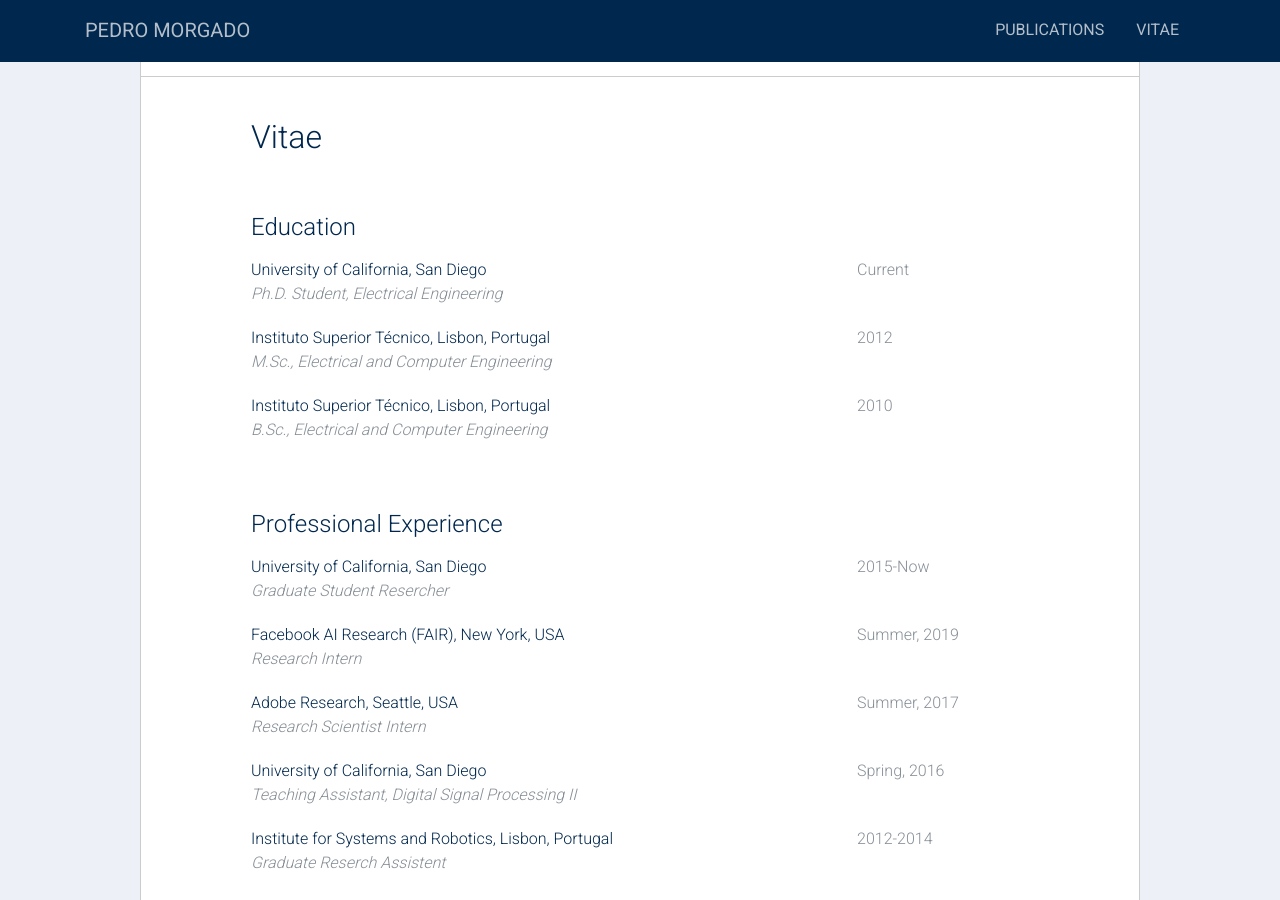
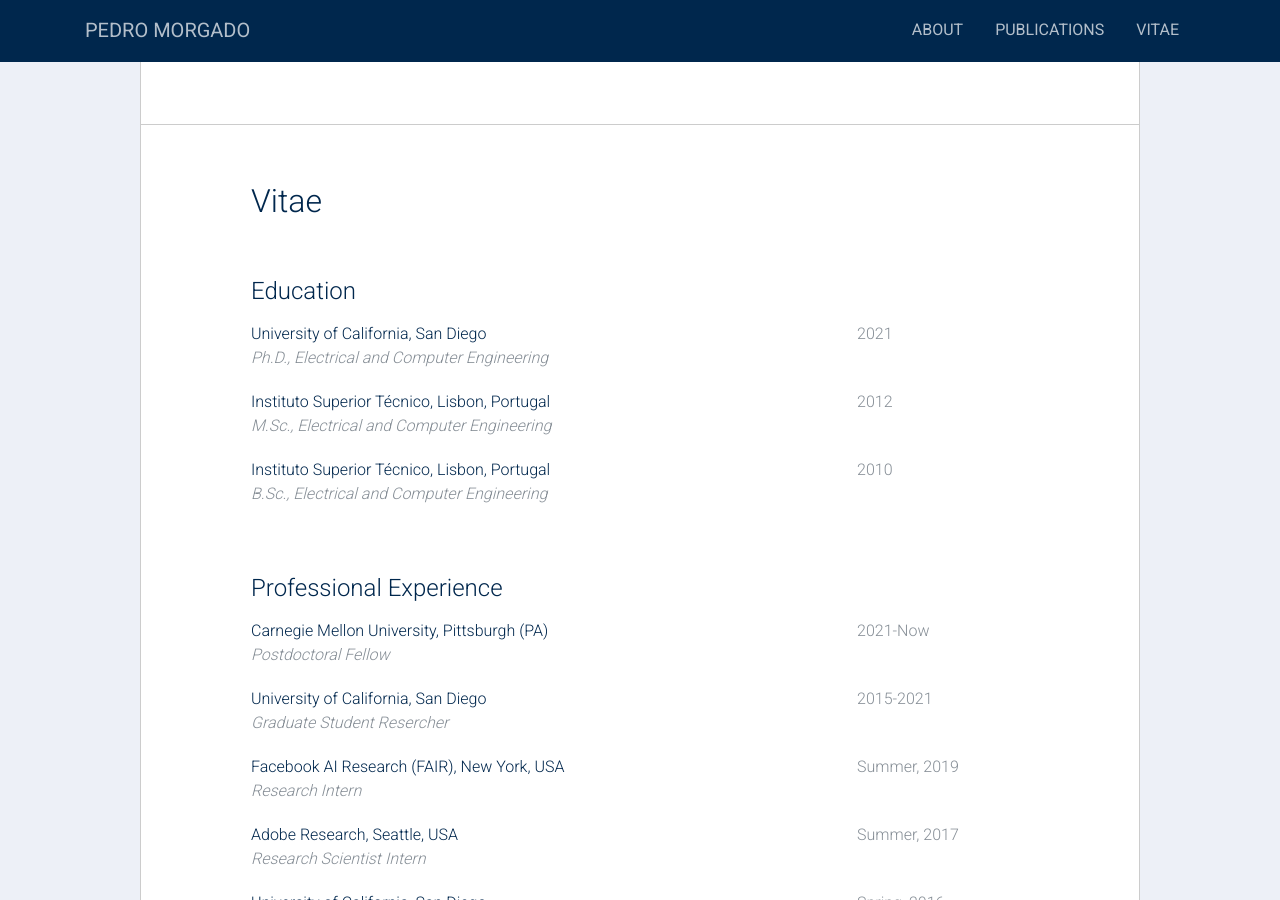
Before and after one commit to wqtwjt1996/wqtwjt1996.github.io, a Jekyll site: the page built from index.markdown, in a window 1280 px wide and 900 px high, scrolled down 3762 px. Built offline with Jekyll 4.4.1, drawn with Linux system fonts in a browser that asks for light colours; a style sheet for code colours, icons or effects is not loaded.

Commit message:
update vitae

```diff
--- a/_data/education.yaml
+++ b/_data/education.yaml
@@ -1,6 +1,6 @@
-- position: Ph.D. Student, Electrical Engineering
+- position: Ph.D., Electrical and Computer Engineering
   institution: University of California, San Diego
-  time: Current
+  time: 2021
 
 - position: M.Sc., Electrical and Computer Engineering
   institution: Instituto Superior Técnico, Lisbon, Portugal
--- a/_data/work.yaml
+++ b/_data/work.yaml
@@ -1,6 +1,10 @@
+- position: Postdoctoral Fellow
+  institution: Carnegie Mellon University, Pittsburgh (PA)
+  time: 2021-Now
+
 - position: Graduate Student Resercher
   institution: University of California, San Diego
-  time: 2015-Now
+  time: 2015-2021
 
 - position: Research Intern
   institution: Facebook AI Research (FAIR), New York, USA
--- a/_layouts/home.html
+++ b/_layouts/home.html
@@ -42,15 +42,15 @@
 <!-- Navigation -->
 <nav class="navbar navbar-expand-lg navbar-light fixed-top" id="mainNav">
   <div class="container">
-    <a class="navbar-brand js-scroll-trigger" href="#page-top">Pedro Morgado</a>
+    <a class="navbar-brand js-scroll-trigger" href="#about">Pedro Morgado</a>
     <button class="navbar-toggler navbar-toggler-right navbar-dark" type="button" data-toggle="collapse" data-target="#navbarResponsive" aria-controls="navbarResponsive" aria-expanded="false" aria-label="Toggle navigation">
       <span class="navbar-toggler-icon"></span>
     </button>
     <div class="collapse navbar-collapse" id="navbarResponsive">
       <ul class="navbar-nav ml-auto">
-        <!-- <li class="nav-item">
-          <a class="nav-link js-scroll-trigger" href="#page-top">About</a>
-        </li> -->
+        <li class="nav-item">
+          <a class="nav-link js-scroll-trigger" href="#about">About</a>
+        </li>
         <li class="nav-item">
           <a class="nav-link js-scroll-trigger" href="#publications">Publications</a>
         </li>
@@ -118,7 +118,7 @@
 
   <!-- Publications -->
   <div class="col-12 py-0 my-0 px-0 mx-0" id="publications">
-    <hr class="my-0">
+    <hr class="my-3">
   </div>
   <section class="container mb-5">
     <div class="row mx-auto">
@@ -214,7 +214,7 @@
 
   <!-- Resume -->
   <div class="col-12 py-0 my-0 px-0 mx-0" id="resume">
-    <hr class="my-0">
+    <hr class="my-3">
   </div>
   <section class="container mb-5">
     <div class="row mx-auto">
```
